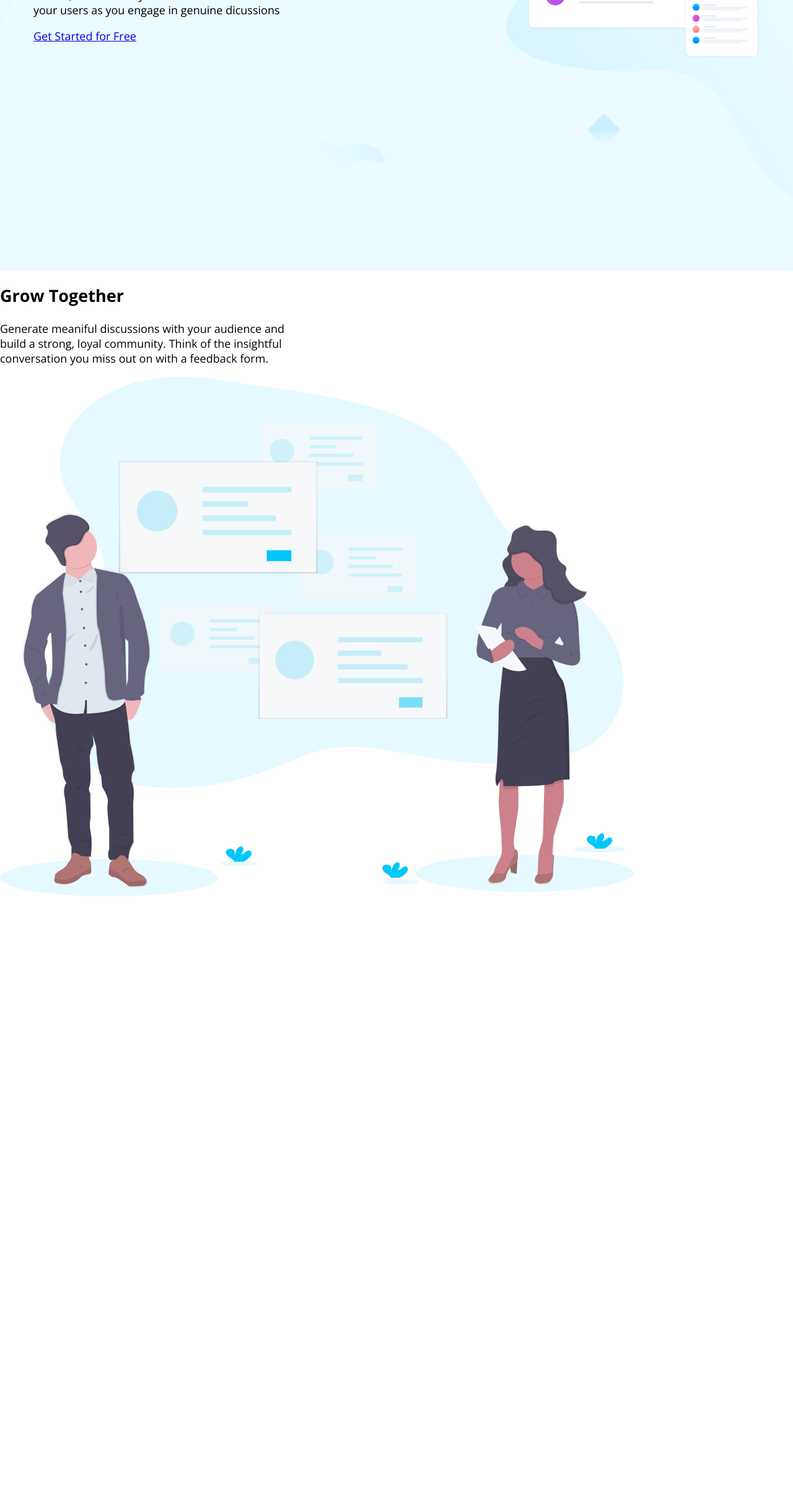
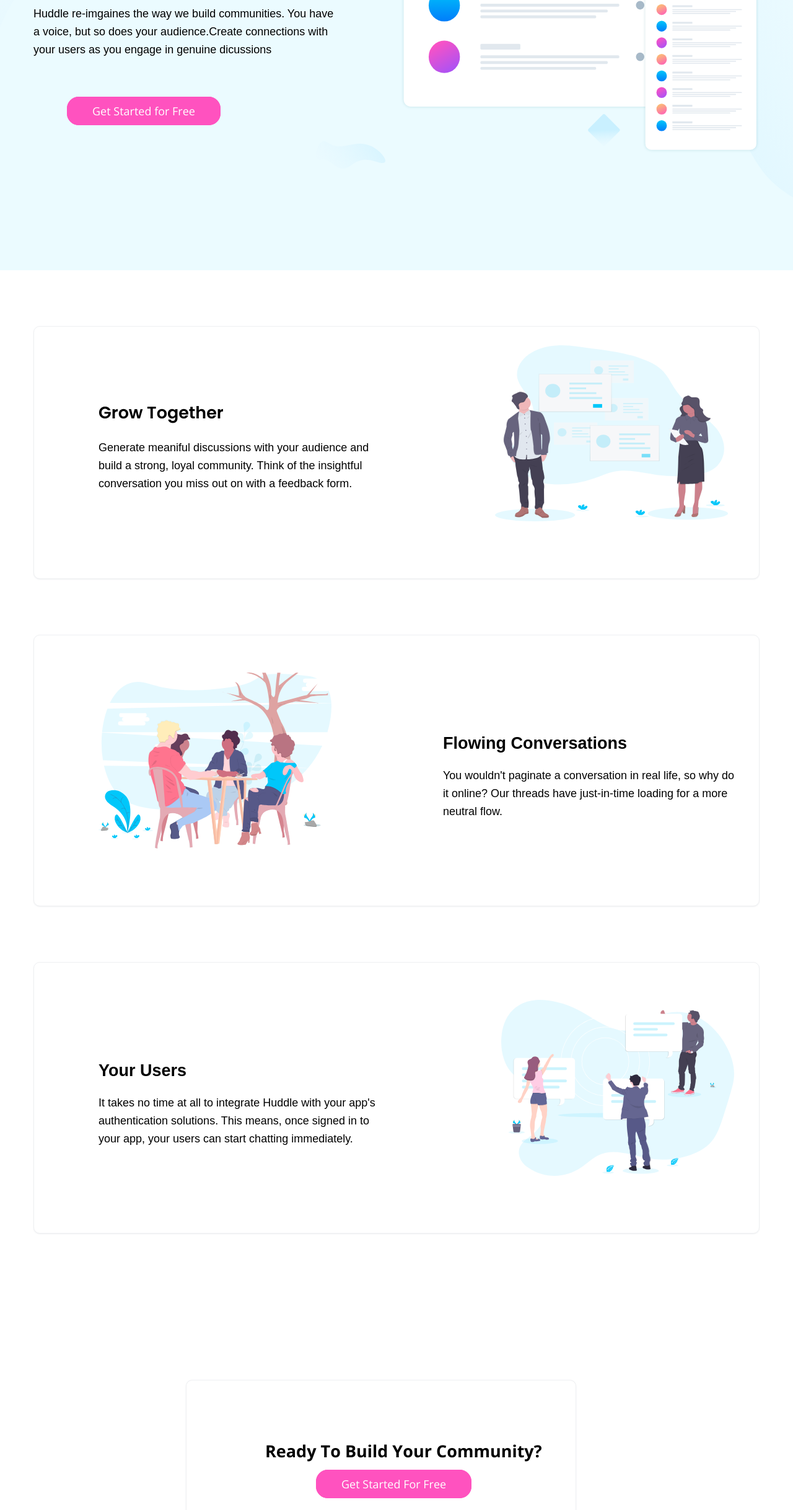
Before and after one commit to kudoroabiola/hurdleproject, a plain HTML site: page index.html in a window 1280 px wide. Shown: the part 364-2800 px from the top of the page at 62% size. Before the commit the page ends 1815 px from the top, so only its background shows below. Drawn offline with nearby package versions, Linux system fonts and the light colour scheme.

Commit message:
corrections made

```diff
--- a/css/style.css
+++ b/css/style.css
@@ -1,6 +1,6 @@
 body{
     font-size: 18px;
-    font-family: 'Open Sans', sans-serif;
+    font-family: 'open sans', sans-serif;
     font-weight: 400;
     margin: 0;
     padding: 0;
@@ -13,14 +13,19 @@ header{
 }
 nav{
     padding-top: 40px;
+    display:flex;
+    justify-content: space-between;
+}
+.banner{
     display: flex;
     justify-content: space-between;
+    margin-top: 90px;
+    margin-left: 54px;
+    margin-right: 54px;
 }
-.img-box{
-    margin-left: 56px;
-}
-.btn-box{
+.button-wrap{
     margin-right: 56px;
+
 }
 .btn1{
     text-decoration: none;
@@ -35,29 +40,7 @@ nav{
     background-color: #fff;
     box-shadow: 0px 4px 1px 2px #008b8b14;
 }
-.banner{
-    display: flex;
-    justify-content: space-between;
-    margin-top: 90px;
-    margin-left: 54px;
-    margin-right: 54px;
-}
-.tty{
-    width: 376px;
-    height: 284px;
-p.desc{
-    line-height: 29px;
-    font-family: sans-serif;
-    font-weight: 400;
-}
-.title{
- font-family: 'Poppins', sans-serif;
- font-weight: 600;
-}
-.text-w{
-    margin-top: 52px;
-}
-a.btn-2{
+.btn2{
     text-decoration: none;
     color: white;
     background-color: hsl(322, 100%, 66%);
@@ -69,21 +52,198 @@ a.btn-2{
     border: 1px solid hsl(322, 100%, 66%);
     border-radius: 19px;
 }
+.text-w{
+    margin-top: 52px;
+}
+.title2{
+    font-family: 'Poppins', sans-serif;
+    font-weight: 600;
+    margin-top: 119px;
+}
+.desc{
+    line-height: 29px;
+    font-family: sans-serif;
+    font-weight: 400;
+    padding-bottom: 54px;
+}
+.btn2{
+    text-decoration: none;
+    color: white;
+    background-color: hsl(322, 100%, 66%);
+    margin-left: 54px;
+    padding-top: 10px;
+    padding-bottom: 10px;
+    padding-left: 40px;
+    padding-right: 40px;
+    border: 1px solid hsl(322, 100%, 66%);
+    border-radius: 19px;
+    margin-bottom: 10px;
+}
 .banner2{
     display: flex;
     justify-content: space-between;
     margin-top: 90px;
     margin-left: 54px;
     margin-right: 54px;
+    border: 1px solid hsl(208deg 11% 55% / 13%);
+    border-radius: 10px;
+    box-shadow: 0px 1px 2px 0px hsl(208deg 11% 55% / 13%);
+
 }
-.text-w{
-margin-top: 52px;
+.tty{
+    width: 580px;
+    height: 430px;
+    padding-top: 7px;
 }
+.tty2{
+    width: 376px;
+    height: 284px;
+    padding-bottom: 87px;
+    margin-top: 30px;
+    padding-right: 50px;
+}
+.desc2{
+    line-height: 29px;
+    font-family: sans-serif;
+    font-weight: 400;
+}
+.logo{
+    padding-left: 46px;
+}
+.grow-text{
+    padding-left: 104px;
+}
+.banner3{
+    display: flex;
+    justify-content: space-between;
+    margin-top: 90px;
+    margin-left: 54px;
+    margin-right: 54px;
+    border: 1px solid hsl(208deg 11% 55% / 13%);
+    border-radius: 10px;
+    box-shadow: 0px 1px 2px 0px hsl(208deg 11% 55% / 13%);
+}
+.tty3{
+    width: 376px;
+    height: 284px;
+    padding-bottom: 87px;
+    padding-left: 104px;
+    margin-top: 30px;
+    padding-top: 30px;
+}
+.flow-convo{
+    line-height: 29px;
+    font-family: sans-serif;
+    font-weight: 400;
+    padding-right: 40px;
+    padding-top: 138px;
+}
+.banner4{
+    display: flex;
+    justify-content: space-between;
+    margin-top: 90px;
+    margin-left: 54px;
+    margin-right: 54px;
+    border: 1px solid hsl(208deg 11% 55% / 13%);
+    border-radius: 10px;
+    box-shadow: 0px 1px 2px 0px hsl(208deg 11% 55% / 13%);
+}
+.desc3{
+    line-height: 29px;
+    font-family: sans-serif;
+    font-weight: 400;
+}
+.desc4{
+    line-height: 29px;
+    font-family: sans-serif;
+    font-weight: 400;
+}
+.tty4{
+    width: 376px;
+    height: 284px;
+    padding-bottom: 87px;
+    padding-left: 50px;
+    margin-top: 30px;
+    padding-top: 30px;
+    padding-right: 40px;
+}
+.your-user{
+    line-height: 29px;
+    font-family: sans-serif;
+    font-weight: 400;
+    padding-left: 104px;
+    padding-top: 138px;
+}
+footer{
+    margin-top: 90px;
 
-p.desc1{
-line-height: 29px;
 }
-img.grow-ban{
-width: 376px;
-height: 284px;
+.footer-box{
+    display: flex;
+    justify-content: space-between;
+    background-color: hsl(192, 100%, 9%);
+    height: 50vh;
+    color: #fff;
+    padding-left: 30px;
+    padding-right: 30px;
+    padding-top: 100px;
 }
+.desc5{
+    margin-top: 35px;
+}
+.desc6{
+    margin-top: 90px;
+}
+.desc7{
+    margin-top: 90px;
+}
+.img1{
+    margin-top: 30px;
+}
+.desc8{
+    margin-top: 260px;
+    padding-right: 50px;
+}
+.banner5{
+    display: flex;
+    justify-content: space-between;
+    margin-top: 90px;
+    margin-left: 300px;
+    margin-right: 350px;
+    border: 1px solid hsl(208deg 11% 55% / 13%);
+    border-radius: 10px;
+    box-shadow: 0px 1px 2px 0px hsl(208deg 11% 55% / 13%);
+    height: 40vh;
+    position: relative;
+    top: 146px;
+    background-color: white;
+
+
+}
+.btn3{
+    text-decoration: none;
+    color: white;
+    background-color: hsl(322, 100%, 66%);
+    margin-left: 82px;
+    padding-top: 10px;
+    padding-bottom: 10px;
+    padding-left: 40px;
+    padding-right: 40px;
+    border: 1px solid hsl(322, 100%, 66%);
+    border-radius: 19px;
+    margin-bottom: 10px;
+    margin-top: 10px;
+}
+.text-b{
+    padding-bottom: 40px;
+    padding-top: 73px;
+    padding-left: 127px;
+}
+.title5{
+    margin-bottom: 33pxpx;
+}
+.social-i{
+    padding-top: 109px;
+    padding-left: 250px;
+
+}
--- a/index.html
+++ b/index.html
@@ -1,27 +1,28 @@
 <!DOCTYPE html>
 <head>
-        <meta charset="UTF-8">
-        <meta name="viwepoint" content="width=device-width, initial-scale1.0">
-        <title>Hurdle Project</title>
+    <meta charset="=UTF-8">
+    <meta name="viewpoint" content="width=device-width, initial-scale1.0">
+    <title>Huddle Project</title>
     <link rel="stylesheet" type="text/css" href="css/style.css">
     <link href="https://fonts.googleapis.com/css2?family=Open+Sans:wght@400;700&family=Poppins:wght@600&display=swap" rel="stylesheet">
+    <link rel="stylesheet" href="https://cdnjs.cloudflare.com/ajax/libs/font-awesome/4.7.0/css/font-awesome.min.css">
 </head>
 <body>
     <header>
         <nav>
-                <div class="img-box">
-                 <img src="images/logo.svg" class="logo"/>
+            <div>
+                <img src="images/logo.svg" class="logo">
             </div>
-                <div class="button-box">
+            <div class="button-wrap">
                 <a href="#" class="btn1">try it free</a>
             </div>
         </nav>
         <div class="banner">
             <div class="text-w">
-                     <h1 class="title">Build The Community<br>Your Fans Will Love</h1>
-                     <p class="desc">Huddle re-imgaines the way we bild communities. You have<br>a voice, but so does your audience.Create connections with<br>your users as you engage in genuine dicussions</p>
+                <h1 class="title1">Build The Community<br>Your Fans Will Love</h1>
+                <p class="desc">Huddle re-imgaines the way we build communities. You have<br>a voice, but so does your audience.Create connections with<br>your users as you engage in genuine dicussions</p>
                 <div class="button2">
-                        <a href="#" class="btn-2">Get Started for Free</a>
+                    <a href="#" class="btn2">Get Started for Free</a>
                 </div>
             </div>
             <div class="img-banner">
@@ -29,17 +30,74 @@
             </div>
          </div>
     </header>
-
     <section>
         <div class="banner2">
-                <div class="text-w">
-                <h1 class="title">Grow Together</h1>
-                <p class="desc1">Generate meaniful discussions with your audience and<br>build a strong, loyal community. Think of the insightful<br> conversation you miss out on with a feedback form.</p>
+            <div class="grow-text">
+               <h1 class="title2">Grow Together</h1>
+               <p class="desc2">Generate meaniful discussions with your audience and<br>build a strong, loyal community. Think of the insightful<br> conversation you miss out on with a feedback form.</p>
             </div>
-                <div class="img-banner2">
-                <img src="images/illustration-grow-together.svg" class="grow-ban"/>
+            <div class= "img-banner2">
+                <img src="images/illustration-grow-together.svg" class="tty2">
+            </div>
+        </div>
+        <div class="banner3">
+            <div class="img-banner3">
+            <img src="images/illustration-flowing-conversation.svg" class="tty3">
+            </div>
+            <div class="flow-convo">
+                <h1 class="title3">Flowing Conversations</h1>
+                <P class="desc3">You wouldn't paginate a conversation in real life, so why do<br> it online? Our threads have just-in-time loading for a more<br>neutral flow.</P>
+            </div>
+        </div>
+        <div class="banner4">
+            <div class="your-user">
+               <h1 class="title4">Your Users</h1>
+               <p class="desc4">It takes no time at all to integrate Huddle with your app's<br>authentication solutions. This means, once signed in to<br> your app, your users can start chatting immediately.</p>
+            </div>
+            <div class="img-banner4">
+                <img src="images/illustration-your-users.svg" class="tty4">
+            </div>
+        </div>
+        <div class="banner5">
+            <div class="text-b">
+            <h1 class="title5">Ready To Build Your Community?</h1>
+            <a href="#" class="btn3">Get Started For Free</a>
             </div>
         </div>
     </section>
+    <footer>
+            <div class="footer-box">
+                <div class="img1">
+                    <img src="images/logo2.svg" class="logo2">
+                    <div class="desc5">
+                        <address><i class="fa fa-map-marker"></i>Lorem ipsum sit amet, consectetur<br>adipiscing elit, sed do eiusmod tempor<br>incididunt ut labore et dolore magna aliqua</address>
+                        <p><i class="fa fa-phone"></i>+1-543-123-4567</p>
+                        <p><i class="fa fa-envelope"></i>example@huddle.com</p>
+                 </div>
+                 </div>
+                 <div class="desc6">
+                <ul>
+                    <p>About Us</p>
+                    <p>What We Do</p>
+                    <p>FAQ</p>
+                </ul>
+            </div>
+            <div class="desc7">
+                <ul>
+                    <P>Career</P>
+                    <p>Blog</p>
+                    <p>Contact Us</p>
+                </ul>
+            </div>
+            <div class="social-i">
+                <span><i class="fa fa-facebook-official"></i></span>
+                <span><i class="fa fa-twitter"></i></span>
+                <span><i class="fa fa-instagram"></i></span>
+            </div>
+            <div class="desc8">
+               <P>&copy; 2018 Huddle. All rights reserved.</P>
+            </div>
+           </div>
+    </footer>
 </body>
 </html>
```
Also changed, not shown: images/logo2.svg (added). Lines whose indentation alone changed are shown as unchanged.
